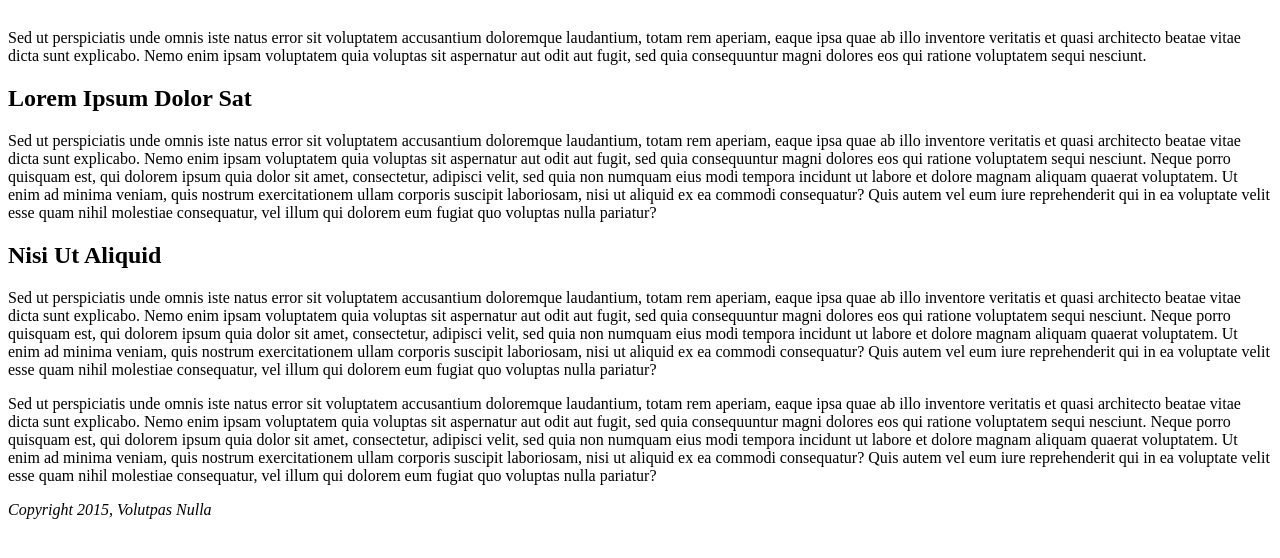
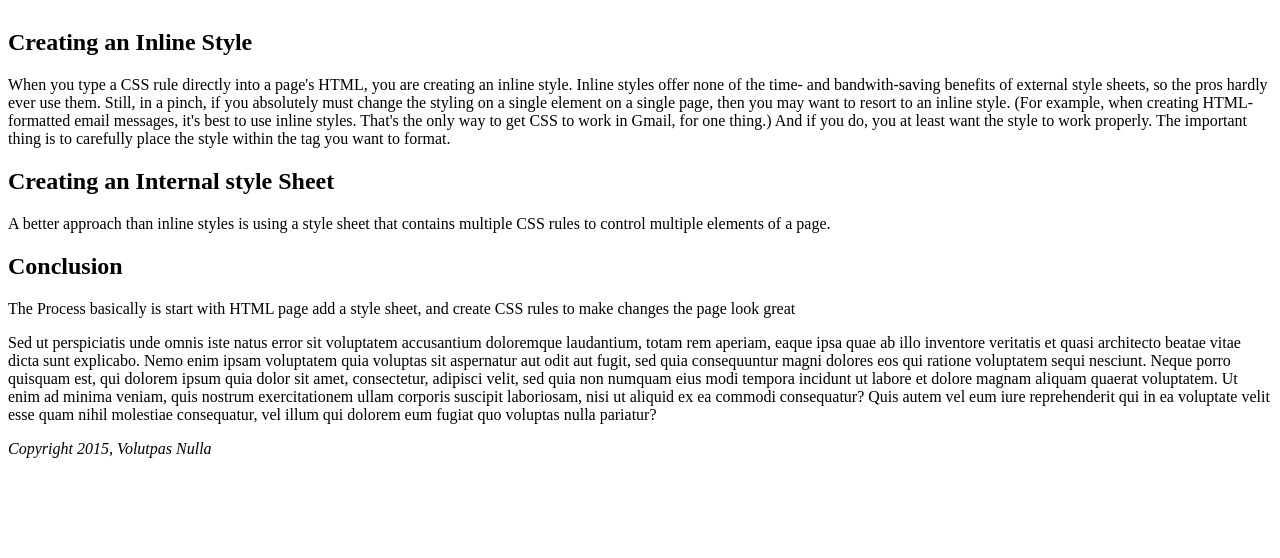
Before and after one commit to kbab6aoo/CSS, a plain HTML site: page 02/index.html in a window 1280 px wide. Shown: the part 90-648 px from the top of the page. Drawn offline with Linux system fonts and the light colour scheme.

Commit message:
text added

```diff
--- a/02/index.html
+++ b/02/index.html
@@ -6,11 +6,12 @@
 </head>
 <body>
 <h1 style="color: #6A94CC; font-size: 3em;">CSS: The Missing Manual</h1>
-<p>Sed ut perspiciatis unde omnis iste natus error sit voluptatem accusantium doloremque laudantium, totam rem aperiam, eaque ipsa quae ab illo inventore veritatis et quasi architecto beatae vitae dicta sunt explicabo. Nemo enim ipsam voluptatem quia voluptas sit aspernatur aut odit aut fugit, sed quia consequuntur magni dolores eos qui ratione voluptatem sequi nesciunt. </p>
-<h2>Lorem Ipsum Dolor Sat</h2>
-<p>Sed ut perspiciatis unde omnis iste natus error sit voluptatem accusantium doloremque laudantium, totam rem aperiam, eaque ipsa quae ab illo inventore veritatis et quasi architecto beatae vitae dicta sunt explicabo. Nemo enim ipsam voluptatem quia voluptas sit aspernatur aut odit aut fugit, sed quia consequuntur magni dolores eos qui ratione voluptatem sequi nesciunt. Neque porro quisquam est, qui dolorem ipsum quia dolor sit amet, consectetur, adipisci velit, sed quia non numquam eius modi tempora incidunt ut labore et dolore magnam aliquam quaerat voluptatem. Ut enim ad minima veniam, quis nostrum exercitationem ullam corporis suscipit laboriosam, nisi ut aliquid ex ea commodi consequatur? Quis autem vel eum iure reprehenderit qui in ea voluptate velit esse quam nihil molestiae consequatur, vel illum qui dolorem eum fugiat quo voluptas nulla pariatur?</p>
-<h2>Nisi Ut Aliquid </h2>
-<p>Sed ut perspiciatis unde omnis iste natus error sit voluptatem accusantium doloremque laudantium, totam rem aperiam, eaque ipsa quae ab illo inventore veritatis et quasi architecto beatae vitae dicta sunt explicabo. Nemo enim ipsam voluptatem quia voluptas sit aspernatur aut odit aut fugit, sed quia consequuntur magni dolores eos qui ratione voluptatem sequi nesciunt. Neque porro quisquam est, qui dolorem ipsum quia dolor sit amet, consectetur, adipisci velit, sed quia non numquam eius modi tempora incidunt ut labore et dolore magnam aliquam quaerat voluptatem. Ut enim ad minima veniam, quis nostrum exercitationem ullam corporis suscipit laboriosam, nisi ut aliquid ex ea commodi consequatur? Quis autem vel eum iure reprehenderit qui in ea voluptate velit esse quam nihil molestiae consequatur, vel illum qui dolorem eum fugiat quo voluptas nulla pariatur?</p>
+<h2>Creating an Inline Style</h2>
+<p>When you type a CSS  rule directly into a page's HTML, you are creating an inline style. Inline styles offer none of the time- and bandwith-saving benefits of external style sheets, so the pros hardly ever use them.  Still, in a pinch, if you absolutely must change the styling on a single element on a single page, then you may want to resort to an inline style.  (For example, when creating HTML-formatted email messages, it's best to use inline styles.  That's the only way to get CSS to work in Gmail, for one thing.)  And if you do, you at least want the style to work properly.  The important thing is to carefully place the style within the tag you want to format.</p>
+<h2>Creating an Internal style Sheet</h2>
+<p>A better approach than inline styles is using a style sheet that contains multiple CSS rules to control multiple elements of a page.</p>
+<h2>Conclusion </h2>
+<p>The Process basically is start with HTML page add a style sheet, and create CSS rules to make changes the page look great</p>
 <p>Sed ut perspiciatis unde omnis iste natus error sit voluptatem accusantium doloremque laudantium, totam rem aperiam, eaque ipsa quae ab illo inventore veritatis et quasi architecto beatae vitae dicta sunt explicabo. Nemo enim ipsam voluptatem quia voluptas sit aspernatur aut odit aut fugit, sed quia consequuntur magni dolores eos qui ratione voluptatem sequi nesciunt. Neque porro quisquam est, qui dolorem ipsum quia dolor sit amet, consectetur, adipisci velit, sed quia non numquam eius modi tempora incidunt ut labore et dolore magnam aliquam quaerat voluptatem. Ut enim ad minima veniam, quis nostrum exercitationem ullam corporis suscipit laboriosam, nisi ut aliquid ex ea commodi consequatur? Quis autem vel eum iure reprehenderit qui in ea voluptate velit esse quam nihil molestiae consequatur, vel illum qui dolorem eum fugiat quo voluptas nulla pariatur?</p>
 <address>
 Copyright 2015, Volutpas Nulla
```
